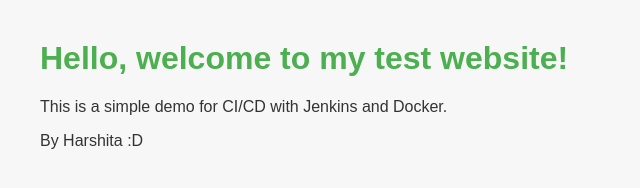
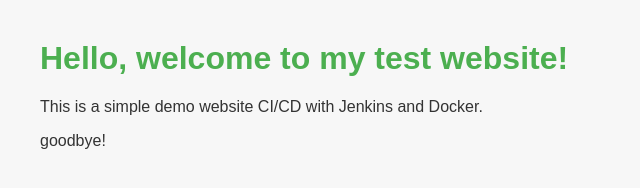
Before and after one commit to harshitanirankari/jenkin, a plain HTML site: page index.html in a window 1280 px wide. Shown: the whole page, without its empty margins (0-640 px from the left). Drawn offline with Linux system fonts and the light colour scheme.

Commit message:
change Jenkinsfile and .env for CI/CD pipeline

```diff
--- a/index.html
+++ b/index.html
@@ -8,8 +8,8 @@
 </head>
 <body>
   <h1>Hello, welcome to my test website!</h1>
-  <p>This is a simple demo for CI/CD with Jenkins and Docker.</p>
-  <p>By Harshita :D</p>
+  <p>This is a simple demo website CI/CD with Jenkins and Docker.</p>
+  <p>goodbye!</p>
   <script src="script.js"></script>
 </body>
 </html>
```
